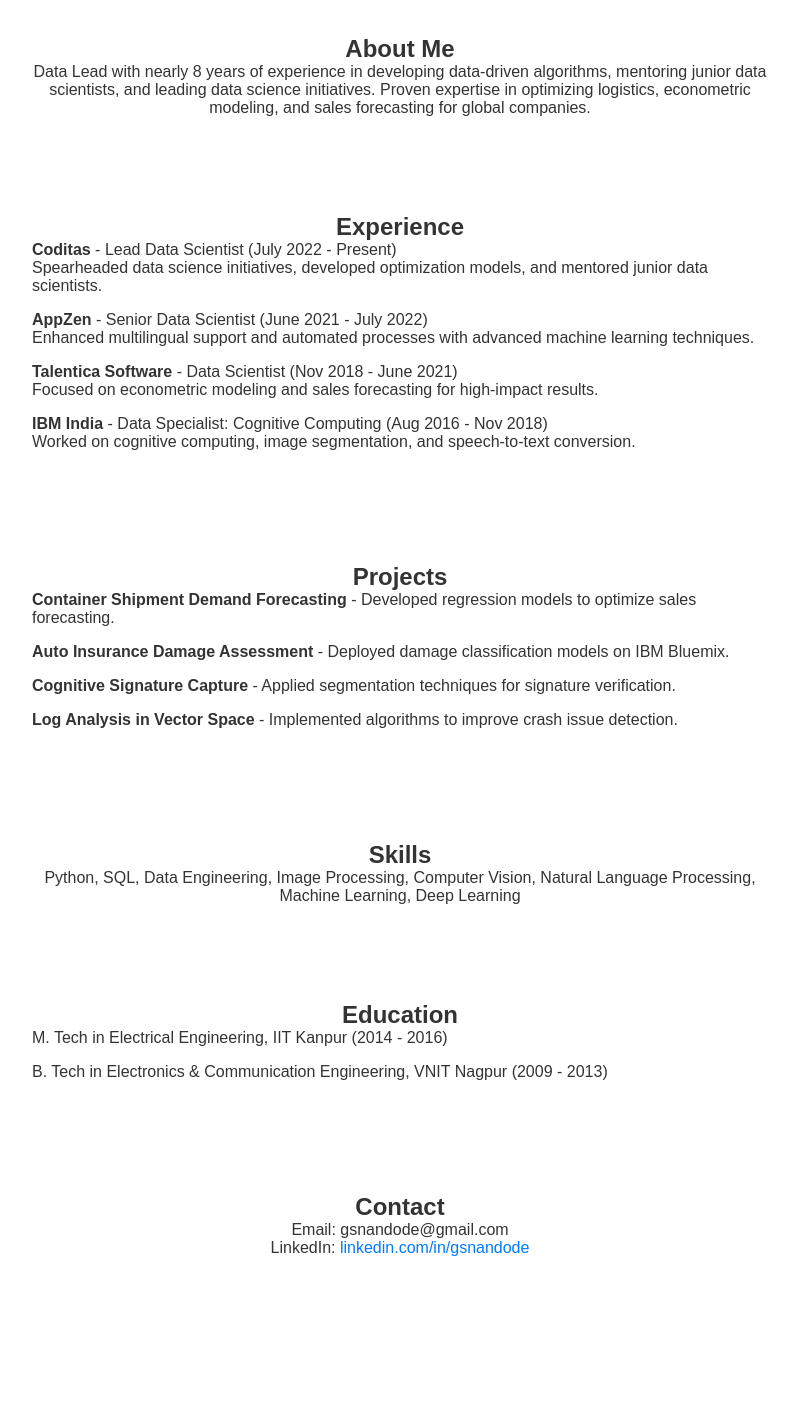
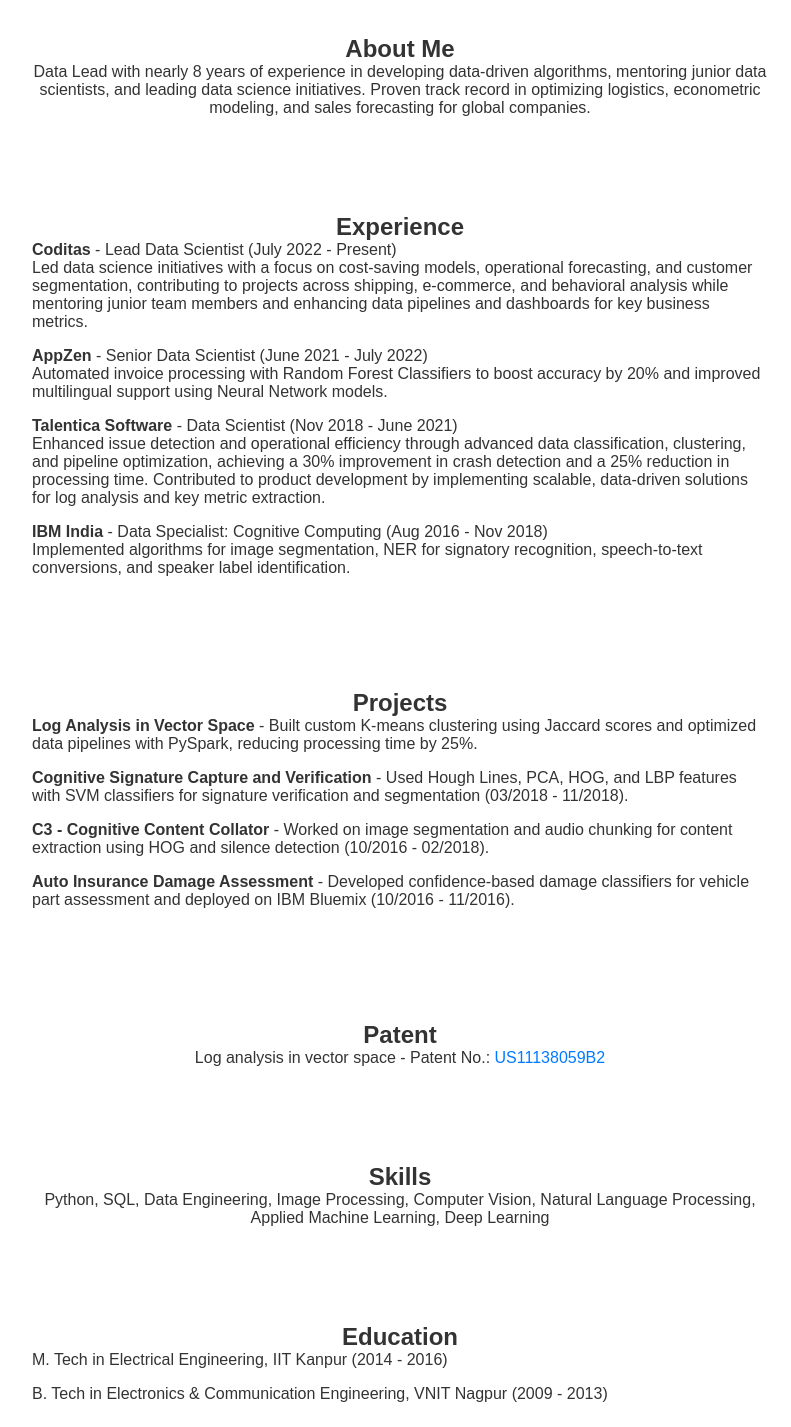
Before and after one commit to gauravsnandode/gauravsnandode.github.io, a plain HTML site: page index.html in a window 1280 px wide. Shown: the part 253-1680 px from the top of the page, without its empty margins (240-1031 px from the left). Before the commit the page ends 1574 px from the top, so only its background shows below. Drawn offline with Linux system fonts and the light colour scheme.

Commit message:
Updated patent and some experience part

```diff
--- a/index.html
+++ b/index.html
@@ -28,7 +28,7 @@
     <!-- About Section -->
     <section id="about">
         <h2>About Me</h2>
-        <p>Data Lead with nearly 8 years of experience in developing data-driven algorithms, mentoring junior data scientists, and leading data science initiatives. Proven expertise in optimizing logistics, econometric modeling, and sales forecasting for global companies.</p>
+        <p>Data Lead with nearly 8 years of experience in developing data-driven algorithms, mentoring junior data scientists, and leading data science initiatives. Proven track record in optimizing logistics, econometric modeling, and sales forecasting for global companies.</p>
     </section>
 
     <!-- Experience Section -->
@@ -36,16 +36,16 @@
         <h2>Experience</h2>
         <ul>
             <li><strong>Coditas</strong> - Lead Data Scientist (July 2022 - Present)
-                <p>Spearheaded data science initiatives, developed optimization models, and mentored junior data scientists.</p>
+                <p>Led data science initiatives with a focus on cost-saving models, operational forecasting, and customer segmentation, contributing to projects across shipping, e-commerce, and behavioral analysis while mentoring junior team members and enhancing data pipelines and dashboards for key business metrics.</p>
             </li>
             <li><strong>AppZen</strong> - Senior Data Scientist (June 2021 - July 2022)
-                <p>Enhanced multilingual support and automated processes with advanced machine learning techniques.</p>
+                <p>Automated invoice processing with Random Forest Classifiers to boost accuracy by 20% and improved multilingual support using Neural Network models.</p>
             </li>
             <li><strong>Talentica Software</strong> - Data Scientist (Nov 2018 - June 2021)
-                <p>Focused on econometric modeling and sales forecasting for high-impact results.</p>
+                <p>Enhanced issue detection and operational efficiency through advanced data classification, clustering, and pipeline optimization, achieving a 30% improvement in crash detection and a 25% reduction in processing time. Contributed to product development by implementing scalable, data-driven solutions for log analysis and key metric extraction.</p>
             </li>
             <li><strong>IBM India</strong> - Data Specialist: Cognitive Computing (Aug 2016 - Nov 2018)
-                <p>Worked on cognitive computing, image segmentation, and speech-to-text conversion.</p>
+                <p>Implemented algorithms for image segmentation, NER for signatory recognition, speech-to-text conversions, and speaker label identification.</p>
             </li>
         </ul>
     </section>
@@ -54,17 +54,23 @@
     <section id="projects">
         <h2>Projects</h2>
         <ul>
-            <li><strong>Container Shipment Demand Forecasting</strong> - Developed regression models to optimize sales forecasting.</li>
-            <li><strong>Auto Insurance Damage Assessment</strong> - Deployed damage classification models on IBM Bluemix.</li>
-            <li><strong>Cognitive Signature Capture</strong> - Applied segmentation techniques for signature verification.</li>
-            <li><strong>Log Analysis in Vector Space</strong> - Implemented algorithms to improve crash issue detection.</li>
+            <li><strong>Log Analysis in Vector Space</strong> - Built custom K-means clustering using Jaccard scores and optimized data pipelines with PySpark, reducing processing time by 25%.</li>
+            <li><strong>Cognitive Signature Capture and Verification</strong> - Used Hough Lines, PCA, HOG, and LBP features with SVM classifiers for signature verification and segmentation (03/2018 - 11/2018).</li>
+            <li><strong>C3 - Cognitive Content Collator</strong> - Worked on image segmentation and audio chunking for content extraction using HOG and silence detection (10/2016 - 02/2018).</li>
+            <li><strong>Auto Insurance Damage Assessment</strong> - Developed confidence-based damage classifiers for vehicle part assessment and deployed on IBM Bluemix (10/2016 - 11/2016).</li>
         </ul>
+    </section>
+
+    <!-- Patent Section -->
+    <section id="patent">
+        <h2>Patent</h2>
+        <p>Log analysis in vector space - Patent No.: <a href="https://patents.google.com/patent/US11138059B2/en?oq=US11138059B2" target="_blank">US11138059B2</a></p>
     </section>
 
     <!-- Skills Section -->
     <section id="skills">
         <h2>Skills</h2>
-        <p>Python, SQL, Data Engineering, Image Processing, Computer Vision, Natural Language Processing, Machine Learning, Deep Learning</p>
+        <p>Python, SQL, Data Engineering, Image Processing, Computer Vision, Natural Language Processing, Applied Machine Learning, Deep Learning</p>
     </section>
 
     <!-- Education Section -->
```
